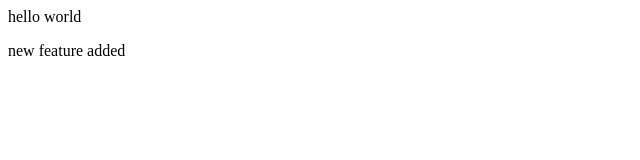
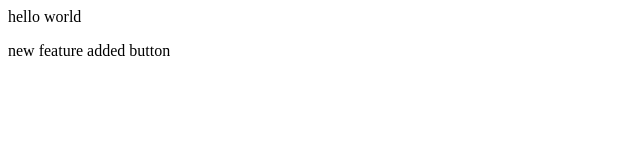
Before and after one commit to Ashraf-ali-shah/localrepo, a plain HTML site: page LocalRepo/index.html in a window 1280 px wide. Shown: the full height of the page, 0-640 px from the left. Drawn offline with Linux system fonts and the light colour scheme.

Commit message:
button added

```diff
--- a/LocalRepo/index.html
+++ b/LocalRepo/index.html
@@ -1,2 +1,2 @@
 <p>hello world</p>
-<p>new feature added</p>
+<p>new feature added button</p>
```
